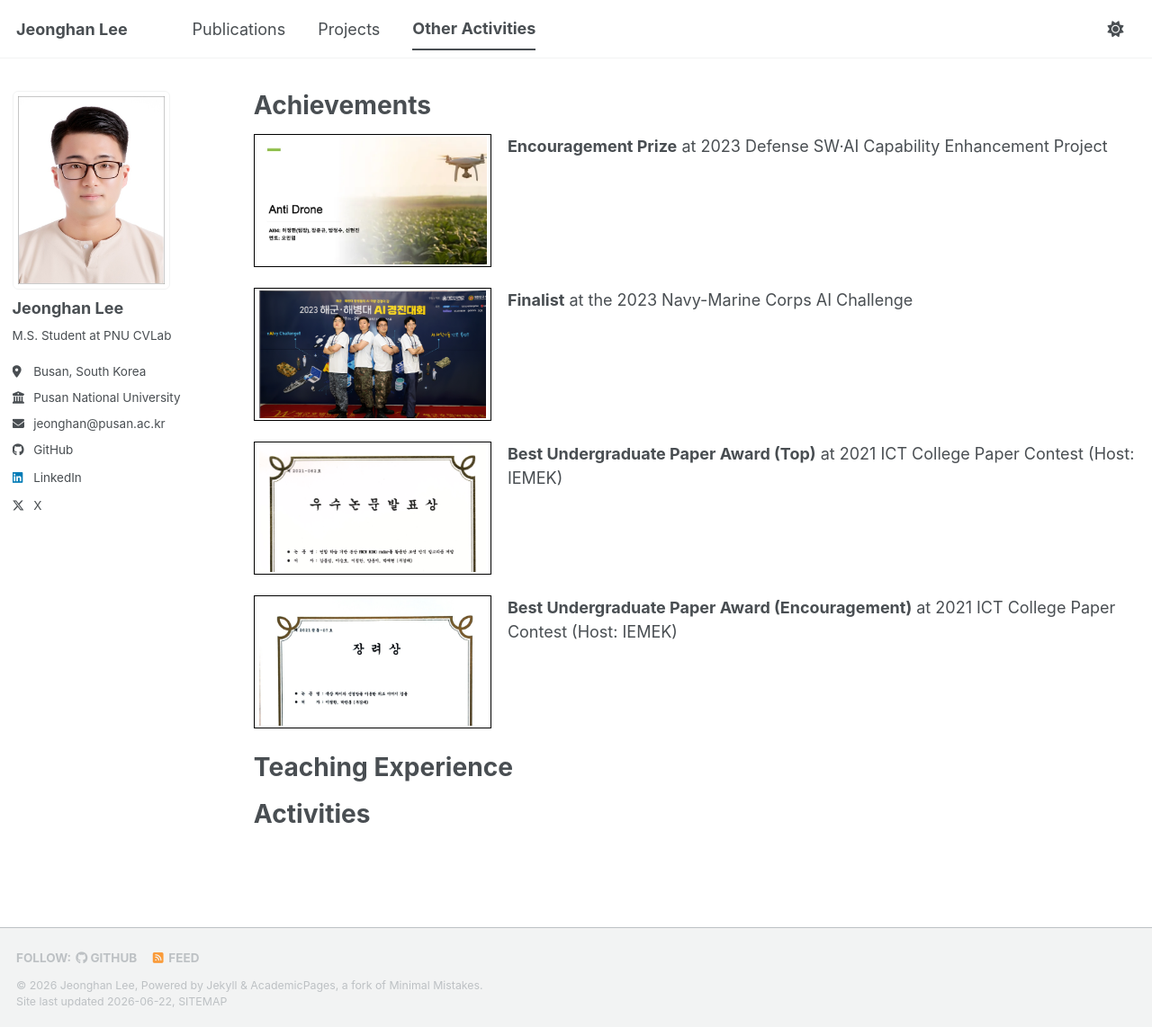
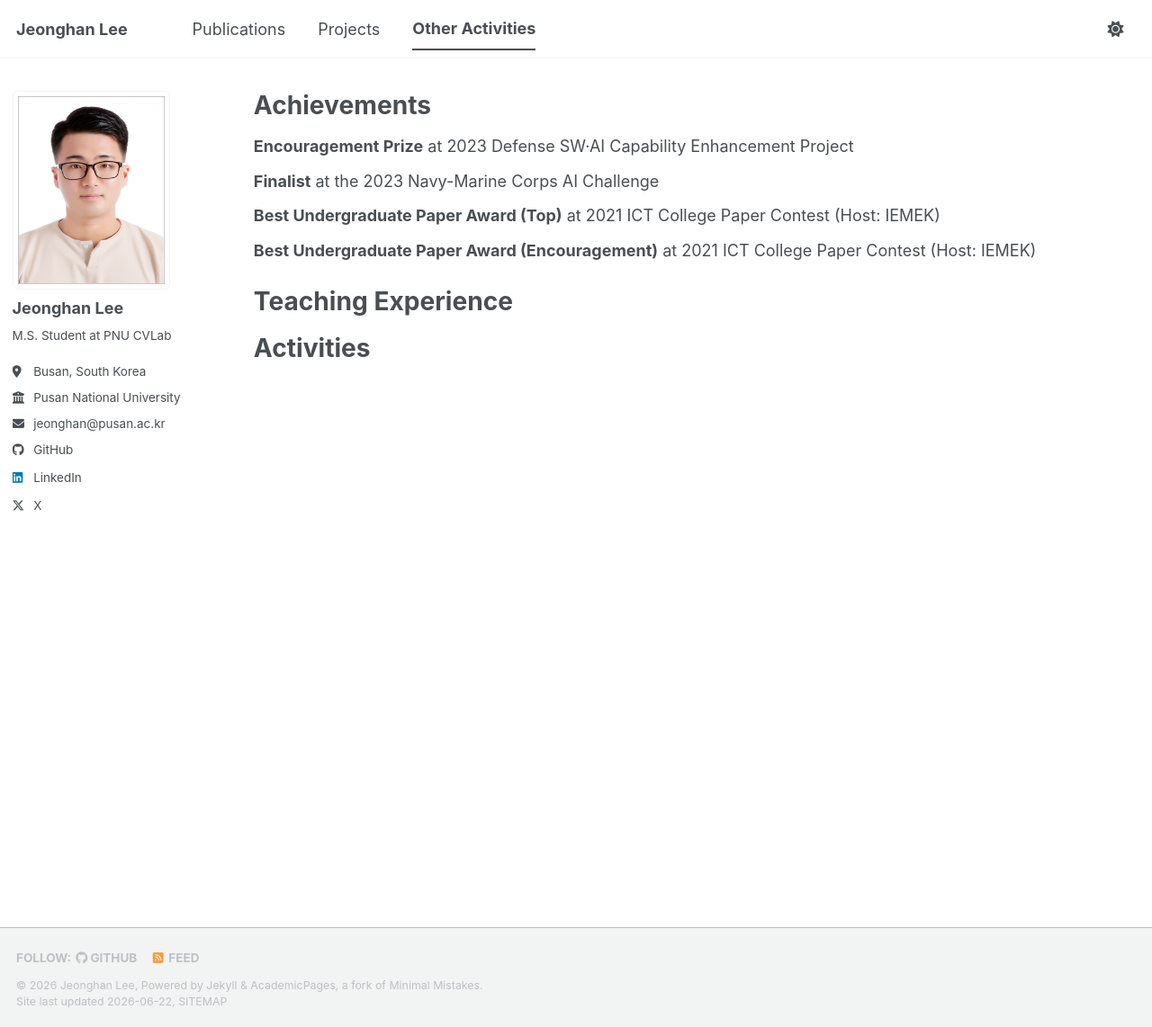
Before and after one commit to jhan-lee/jhan-lee.github.io, a Jekyll site: the page built from _pages/cv.md, in a window 1280 px wide and 1142 px high. Shown: the whole window at 90% size. Built offline with Jekyll 4.4.1, drawn with Linux system fonts in a browser that asks for light colours; a script bundle is joined from its source files by our own code; library files that are not in the unit come from our copies.

Commit message:
edit other activities

```diff
--- a/_includes/achievement-entry.html
+++ b/_includes/achievement-entry.html
@@ -1,11 +1,5 @@
-{% include base_path %}
 {% assign post = include.post %}
 
 <div class="achievement-entry">
-  <div class="achievement-entry__image-wrap">
-    <img class="achievement-entry__image" src="{{ post.image | relative_url }}" alt="{{ post.title | escape }}" />
-  </div>
-  <div class="achievement-entry__content">
-    <p class="achievement-entry__title"><strong>{{ post.award }}</strong> {{ post.detail }}</p>
-  </div>
+  <p class="achievement-entry__title"><strong>{{ post.award }}</strong> {{ post.detail }}</p>
 </div>
--- a/_sass/layout/_archive.scss
+++ b/_sass/layout/_archive.scss
@@ -80,45 +80,11 @@
 }
 
 .achievement-entry {
-  display: flex;
-  align-items: flex-start;
-  column-gap: 1em;
-  margin-bottom: 1.25em;
+  margin-bottom: 0.65em;
 
   &:last-child {
     margin-bottom: 0;
   }
-
-  @include breakpoint(max-width $small) {
-    flex-direction: column;
-  }
-}
-
-.achievement-entry__image-wrap {
-  flex: 0 0 28%;
-  max-width: 14.67rem;
-  aspect-ratio: 16 / 9;
-  padding: 2px;
-  border: 1px solid #000;
-  background-color: #fff;
-  box-sizing: border-box;
-  overflow: hidden;
-
-  html[data-theme="dark"] & {
-    border-color: #fff;
-  }
-}
-
-.achievement-entry__image {
-  display: block;
-  width: 100%;
-  height: 100%;
-  object-fit: contain;
-}
-
-.achievement-entry__content {
-  flex: 1;
-  min-width: 0;
 }
 
 .achievement-entry__title {
```
Also changed, not shown: _achievements/2021-05-01-iemek-paper-award-encouragement.md (+0 -1 lines), _achievements/2021-05-02-iemek-paper-award-top.md (+0 -1 lines), _achievements/2023-11-01-navy-ai-challenge.md (+0 -1 lines), _achievements/2023-12-01-defense-sw-ai.md (+0 -1 lines), images/achievements/defense-sw-ai-2023.png (deleted), images/achievements/iemek-paper-award-encouragement-2021.png (deleted), images/achievements/iemek-paper-award-top-2021.png (deleted), images/achievements/navy-ai-challenge-2023.png (deleted).
